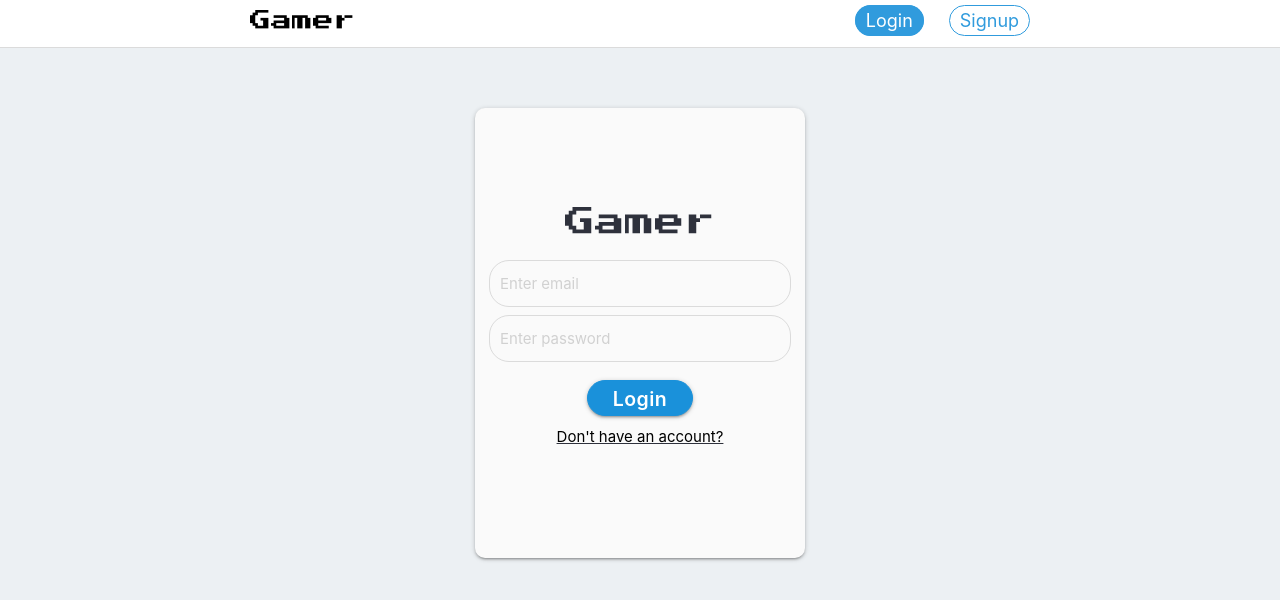
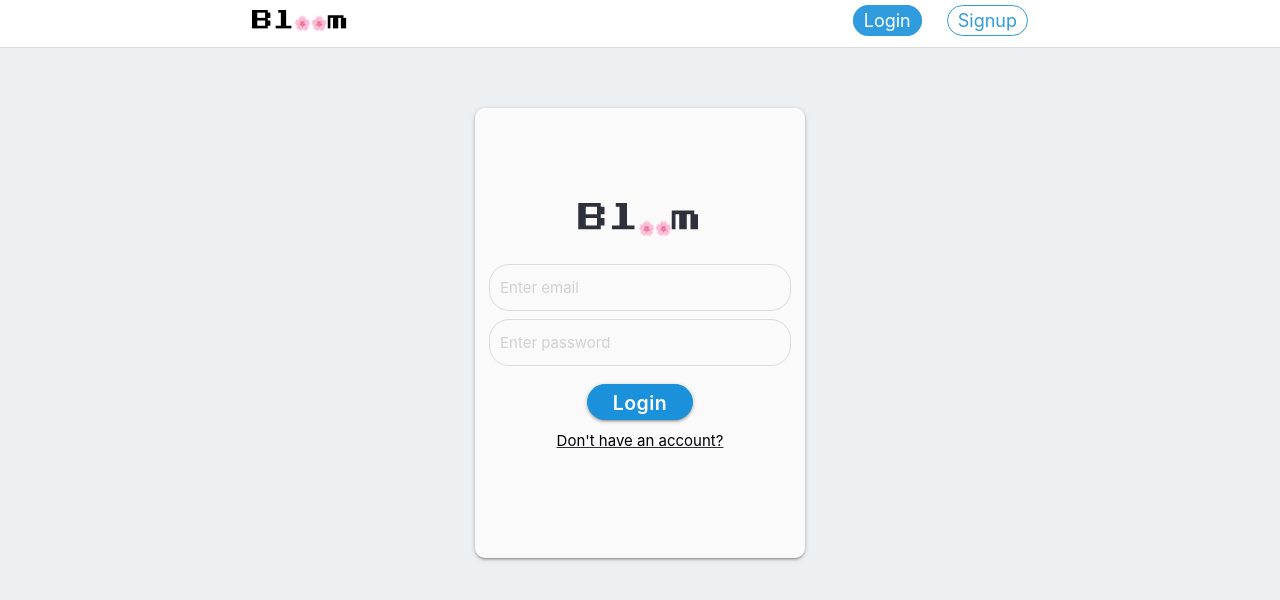
Before and after one commit to Mandeepsinghmar/bloom, a React (Create React App) app in the folder client/: page /login in a window 1280 px wide. Shown: the top 600 px of the page. Built offline with nearby package versions, Linux system fonts and the light colour scheme.

Commit message:
first version

```diff
--- a/client/src/App.css
+++ b/client/src/App.css
@@ -170,7 +170,7 @@ input[type="file"] {
 .post-btn {
   background-color: #fcd70d !important;
   color: #2e313c !important;
-  padding: 0 20px !important;
+  padding: 0 10px !important;
   border-radius: 15px !important;
   border: 1px solid #fcd70d;
 
--- a/client/src/components/Navbar.js
+++ b/client/src/components/Navbar.js
@@ -9,9 +9,9 @@ function Navbar() {
     if (state) {
       return [
         <li>
-          <a
+          <Link
             className="link"
-            href="/"
+            to="/"
             style={{
               display: "flex",
               flexDirection: "column",
@@ -23,7 +23,7 @@ function Navbar() {
             {" "}
             <i className="material-icons">home</i>
             <p>Home</p>
-          </a>
+          </Link>
         </li>,
         <li>
           <Link
@@ -135,8 +135,17 @@ function Navbar() {
           borderRadius: "20px",
         }}
       >
-        <Link to={state ? "/" : "/login"} className="brand-logo">
-          Gamer
+        <Link
+          style={{
+            display: "flex",
+            justifyContent: "center",
+            alignItems: "center",
+          }}
+          to={state ? "/" : "/login"}
+          className="brand-logo"
+        >
+          Bl
+          <span style={{ fontSize: "0.9rem" }}>🌸🌸</span>m
         </Link>
         <ul
           id="links"
--- a/client/src/components/screens/Explore.js
+++ b/client/src/components/screens/Explore.js
@@ -190,10 +190,14 @@ function Explore() {
                 {post.postedBy._id == state._id && (
                   <i
                     className="material-icons"
-                    style={{ cursor: "pointer", float: "right" }}
+                    style={{
+                      cursor: "pointer",
+                      float: "right",
+                      fontSize: "1.1rem",
+                    }}
                     onClick={() => deletePost(post._id)}
                   >
-                    delete
+                    ❌
                   </i>
                 )}
               </div>
--- a/client/src/components/screens/Home.js
+++ b/client/src/components/screens/Home.js
@@ -213,7 +213,7 @@ function Home() {
               backgroundColor: "white",
               fontSize: "1rem",
               borderRadius: "20px",
-
+              color: "blue",
               cursor: "pointer",
               paddingLeft: "10px",
               border: "1px solid rgba(219,219,219)",
@@ -237,7 +237,7 @@ function Home() {
                 border: "1px solid rgba(219,219,219)",
               }}
             >
-              <span style={{ textDecoration: "none" }}>Image</span>
+              <span style={{ textDecoration: "none" }}>Image📸</span>
               <input
                 type="file"
                 onChange={(e) => setImage(e.target.files[0])}
@@ -266,10 +266,11 @@ function Home() {
             style={{
               fontSize: "18px",
               borderRadius: "20px",
+              display: "flex",
             }}
             onClick={() => handlePost()}
           >
-            Post
+            Post <span style={{ fontSize: "0.8rem" }}> 🚀</span>
           </button>
         </div>
       </div>
@@ -335,13 +336,17 @@ function Home() {
               <div>
                 {" "}
                 {post.postedBy._id == state._id && (
-                  <i
+                  <span
                     className="material-icons"
-                    style={{ cursor: "pointer", float: "right" }}
+                    style={{
+                      cursor: "pointer",
+                      fontSize: "1.1rem",
+                      float: "right",
+                    }}
                     onClick={() => deletePost(post._id)}
                   >
-                    delete
-                  </i>
+                    ❌
+                  </span>
                 )}
               </div>
             </div>
@@ -472,7 +477,7 @@ function Home() {
                 <input
                   className="comment"
                   type="text"
-                  placeholder="Add a comment.."
+                  placeholder=" Add a comment.."
                   style={{
                     fontSize: "1rem",
                     paddingLeft: "10px",
--- a/client/src/components/screens/Login.js
+++ b/client/src/components/screens/Login.js
@@ -44,7 +44,11 @@ function Login() {
   return (
     <div className="card-container auth">
       <div className=" card card-content ">
-        <h2>Gamer</h2>
+        <h2>
+          {" "}
+          Bl
+          <span style={{ fontSize: "0.9rem" }}>🌸🌸</span>m
+        </h2>
         <input
           className="input-style"
           type="text"
--- a/client/src/components/screens/MyPosts.js
+++ b/client/src/components/screens/MyPosts.js
@@ -189,13 +189,17 @@ function MyPosts() {
                 <div>
                   {" "}
                   {post.postedBy._id == state._id && (
-                    <i
+                    <span
                       className="material-icons"
-                      style={{ cursor: "pointer", float: "right" }}
+                      style={{
+                        cursor: "pointer",
+                        float: "right",
+                        fontSize: "1.1rem",
+                      }}
                       onClick={() => deletePost(post._id)}
                     >
-                      delete
-                    </i>
+                      ❌
+                    </span>
                   )}
                 </div>
               </div>
```
